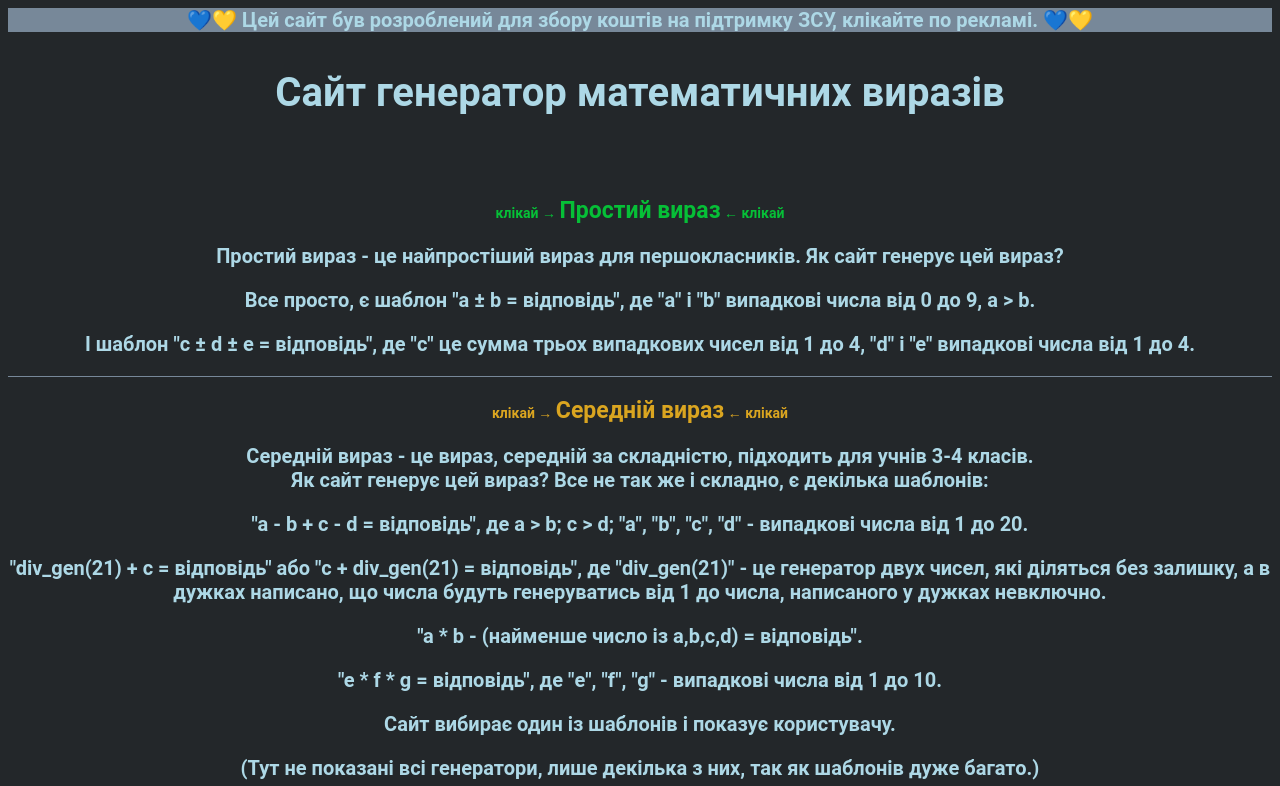
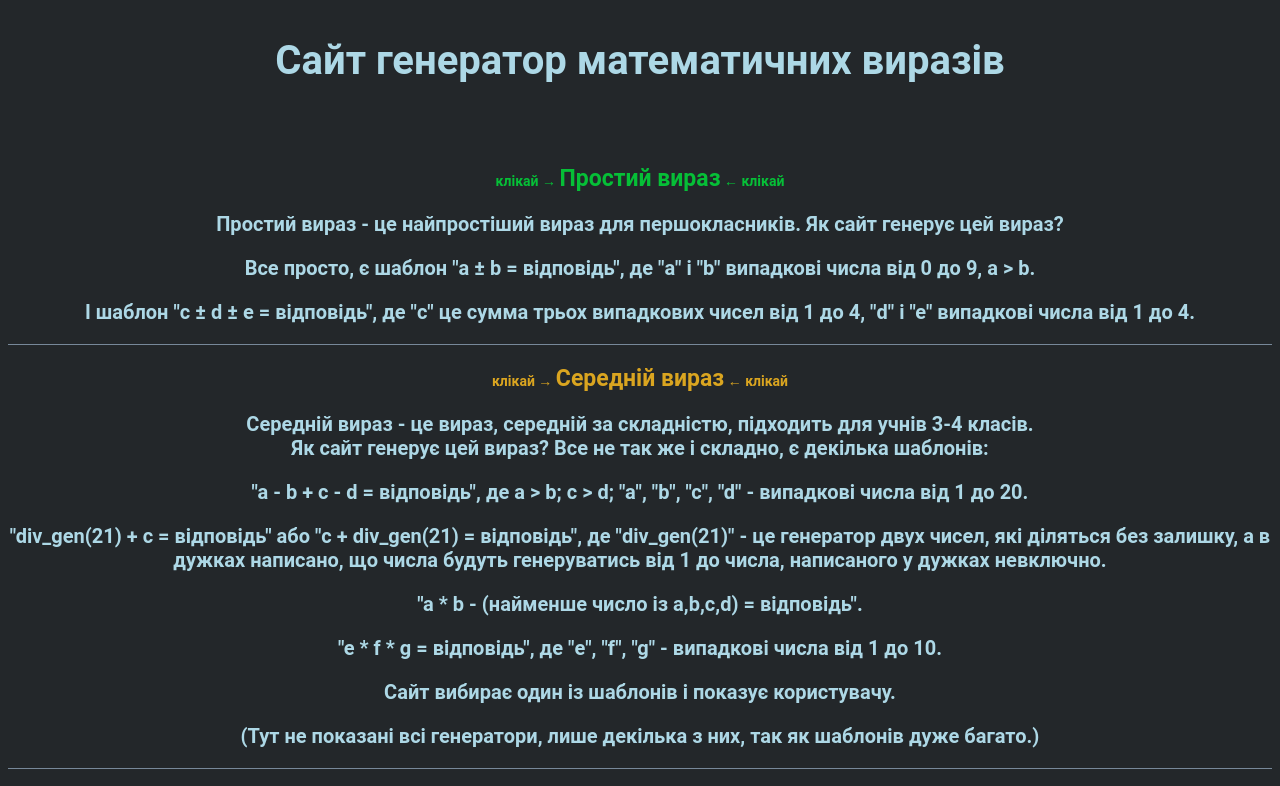
Before and after one commit to AN656/Math-site, a plain HTML site: page Math site/index.html in a window 1280 px wide. Shown: the top 786 px of the page. Drawn offline with Linux system fonts and the light colour scheme.

Commit message:
index.html

```diff
--- a/Math site/index.html
+++ b/Math site/index.html
@@ -4,7 +4,6 @@
 	<link rel="stylesheet" href="Style.css">
 	<meta charset="utf-8">
 	<meta name="viewport" content="width=device-width, initial-scale=1">
-	<header class="head1">💙💛 Цей сайт був розроблений для збору коштів на підтримку ЗСУ, клікайте по рекламі. 💙💛</header>
 	<title>M-G-S</title>
 	<script async src="https://pagead2.googlesyndication.com/pagead/js/adsbygoogle.js?client=ca-pub-5918796509679163"
      crossorigin="anonymous"></script>
```
